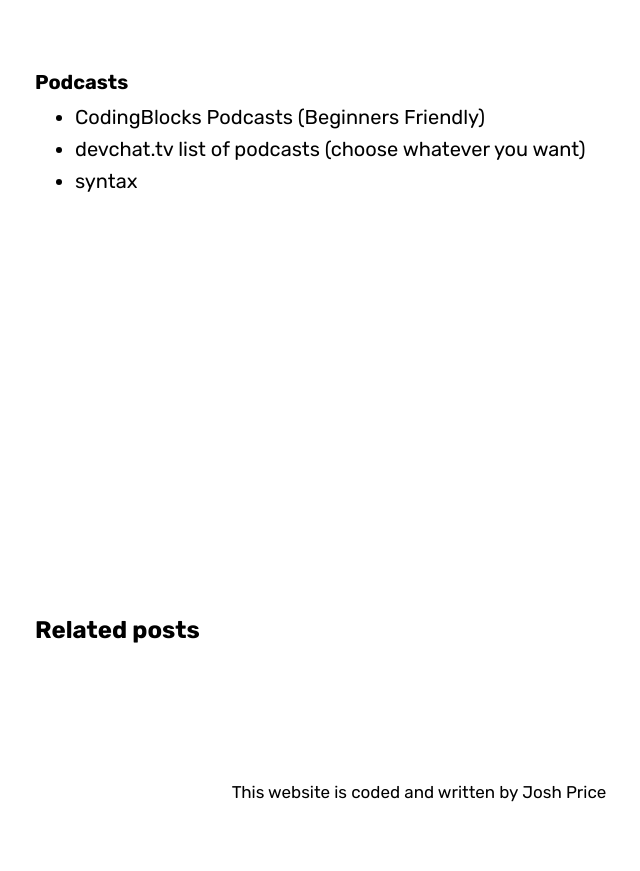
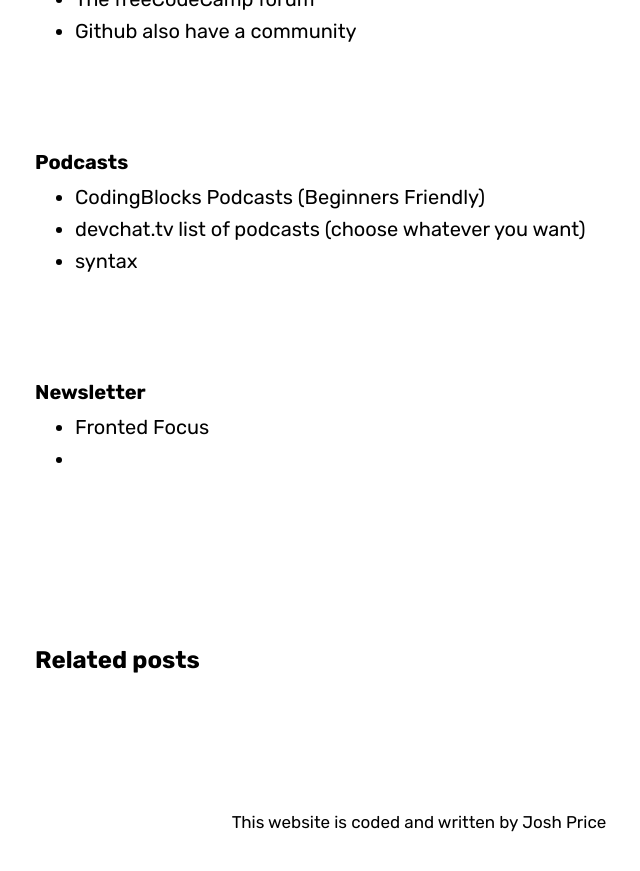
Before and after one commit to optimistguy/getprogrammed, a Jekyll site: the page built from _posts/2018-08-27-resources-for-beginner-and-advanced.md, in a window 1280 px wide and 900 px high, scrolled down 2476 px. Shown: the top 871 px of the window, without its empty margins (221-861 px from the left). Built offline with Jekyll 4.4.1, drawn with Linux system fonts in a browser that asks for light colours; some web fonts are replaced; comment, search, counter and statistics services are not loaded.

Commit message:
Updated '_posts/2018-08-27-resources-for-beginner-and-advanced.md' via CloudCannon

```diff
--- a/_posts/2018-08-27-resources-for-beginner-and-advanced.md
+++ b/_posts/2018-08-27-resources-for-beginner-and-advanced.md
@@ -20,8 +20,11 @@ published: true
 * [Free Science Books](https://github.com/EbookFoundation/free-science-books){: target="_blank"}
 {: .lead}
 
+{: .lead}
+
 &lt;!–-break-–&gt;
-{: .present-before-paste}
+
+&nbsp;
 
 * [700+ Free Stuff on The Internet](https://medium.com/free-stuff/500-free-things-on-the-internet-to-start-your-new-year-11ae72266b66){: target="_blank"}
 * [List of the best free things online everyone can take advantage of](https://www.reddit.com/r/BestofSoftwares/comments/6084vh/list_of_the_best_free_things_online_everyone_can/){: target="_blank"}
@@ -70,8 +73,7 @@ published: true
 
 ---
 
-&nbsp;
+### Newsletter
 
-&nbsp;
-
-&nbsp;
+* [Fronted Focus](https://frontendfoc.us/){: target="_blank"}
+* &nbsp;
```
